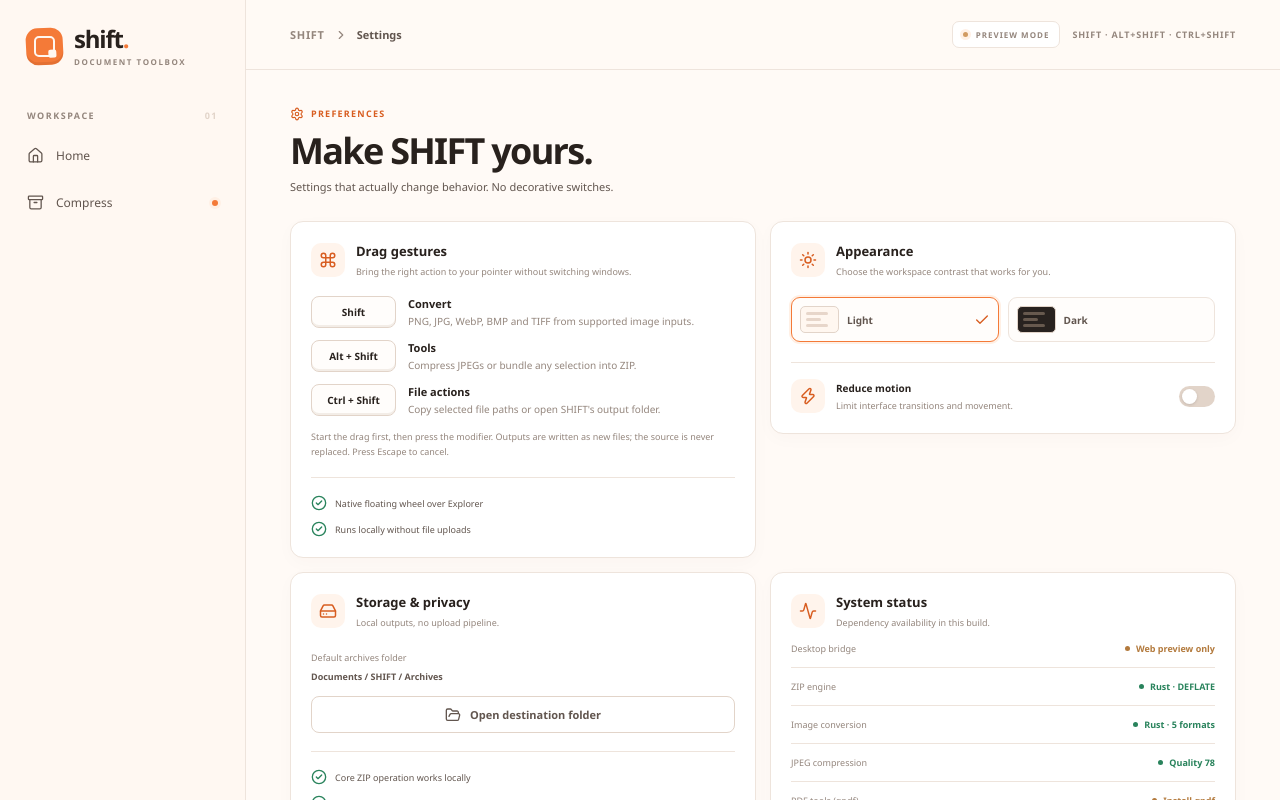
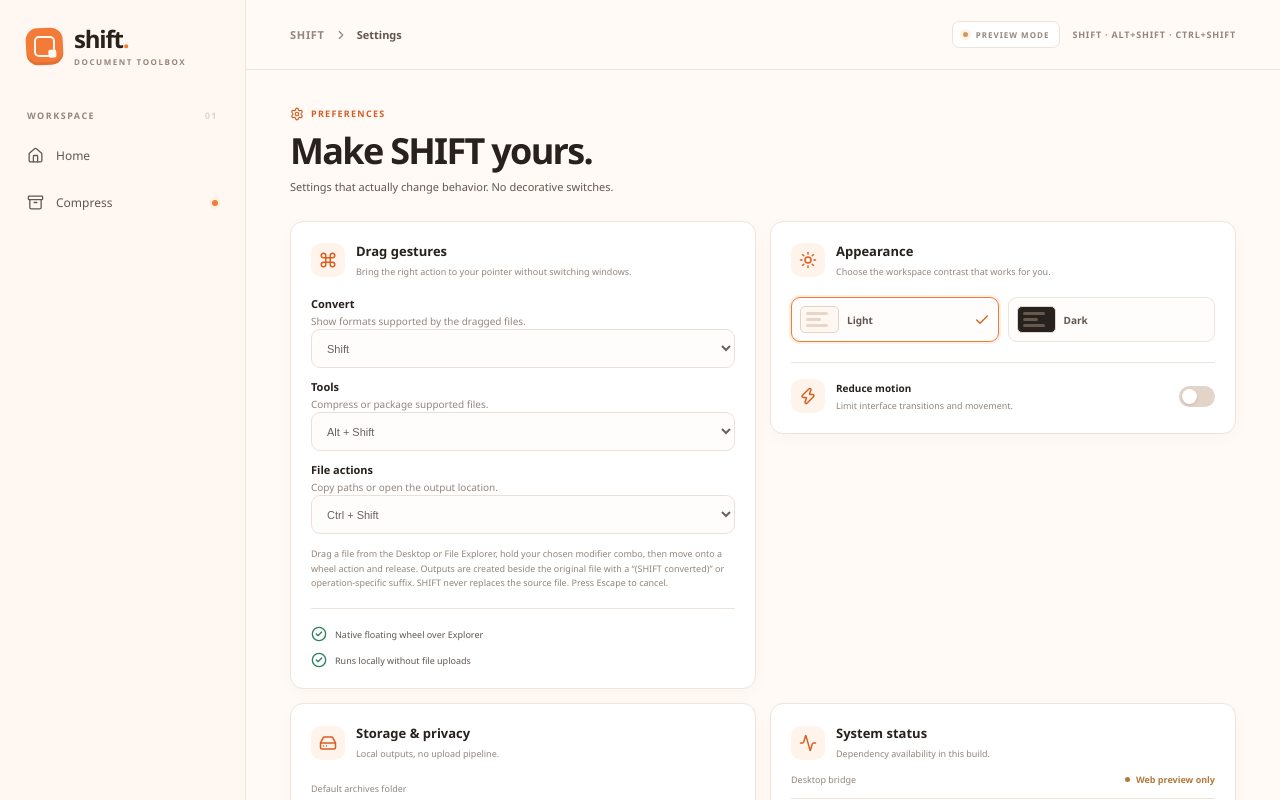
Before and after one commit to yesu166/SHIFT, a React (Vite) app: page / in a window 1280 px wide. Both pictures are taken after a click on the button "Settings". Shown: the top 800 px of the page. Built offline with nearby package versions, Linux system fonts and the light colour scheme.

Commit message:
feat: add customizable Windows drag shortcuts

```diff
--- a/src/App.tsx
+++ b/src/App.tsx
@@ -12,6 +12,18 @@
 
 type PageId = "home" | "compress" | "history" | "settings";
 type ThemeMode = "light" | "dark";
+type GestureMode = "convert" | "tools" | "actions";
+type GestureShortcutId = "shift" | "ctrl" | "alt" | "ctrlShift" | "altShift" | "ctrlAlt" | "ctrlAltShift";
+interface GestureShortcuts { convert: GestureShortcutId; tools: GestureShortcutId; actions: GestureShortcutId }
+const GESTURE_SHORTCUT_OPTIONS: { value: GestureShortcutId; label: string }[] = [
+  { value: "shift", label: "Shift" },
+  { value: "ctrl", label: "Ctrl" },
+  { value: "alt", label: "Alt" },
+  { value: "ctrlShift", label: "Ctrl + Shift" },
+  { value: "altShift", label: "Alt + Shift" },
+  { value: "ctrlAlt", label: "Ctrl + Alt" },
+  { value: "ctrlAltShift", label: "Ctrl + Alt + Shift" },
+];
 interface QueuedFile { id: string; name: string; path?: string; size?: number }
 interface ZipResult { outputPath: string; inputBytes: number; archiveBytes: number; bytesSaved: number; filesArchived: number }
 interface AppInfo { outputFolder: string; appVersion: string }
@@ -48,6 +60,13 @@
   const [jobs, setJobs] = useState<JobRecord[]>([]);
   const [appInfo, setAppInfo] = useState<AppInfo | null>(null);
   const [engineStatus, setEngineStatus] = useState<EngineAvailability>(NO_OPTIONAL_ENGINES);
+  const [gestureShortcuts, setGestureShortcuts] = useState<GestureShortcuts>({
+    convert: "shift",
+    tools: "altShift",
+    actions: "ctrlShift",
+  });
+  const [savingShortcuts, setSavingShortcuts] = useState(false);
+  const [shortcutStatus, setShortcutStatus] = useState<string | null>(null);
   const [toast, setToast] = useState<{ message: string; kind: "success" | "error" | "info" } | null>(null);
   const [theme, setTheme] = useState<ThemeMode>(() => localStorage.getItem("shift.theme") === "dark" ? "dark" : "light");
   const [reducedMotion, setReducedMotion] = useState(() => localStorage.getItem("shift.reducedMotion") === "true");
@@ -73,6 +92,9 @@
       void invoke<EngineAvailability>("get_engine_status")
         .then((status) => { if (active) setEngineStatus(status); })
         .catch((error: unknown) => { if (active) setToast({ message: "Unable to detect optional engines: " + String(error), kind: "error" }); });
+      void invoke<GestureShortcuts>("get_gesture_shortcuts")
+        .then((shortcuts) => { if (active) setGestureShortcuts(shortcuts); })
+        .catch((error: unknown) => { if (active) setShortcutStatus("Could not load shortcuts: " + String(error)); });
     }
     return () => { active = false; };
   }, [isDesktop]);
@@ -108,6 +130,24 @@
     setPage("compress");
     if (!isDesktop && incoming.length) setToast({ message: "Preview mode only. Open the Windows desktop build to process native file paths.", kind: "info" });
   }, [isDesktop]);
+
+  const saveGestureShortcut = useCallback(async (mode: GestureMode, value: GestureShortcutId) => {
+    const previous = gestureShortcuts;
+    const next = { ...gestureShortcuts, [mode]: value };
+    setGestureShortcuts(next);
+    setSavingShortcuts(true);
+    setShortcutStatus("Saving shortcuts…");
+    try {
+      const saved = await invoke<GestureShortcuts>("update_gesture_shortcuts", { shortcuts: next });
+      setGestureShortcuts(saved);
+      setShortcutStatus("Shortcuts saved.");
+    } catch (error) {
+      setGestureShortcuts(previous);
+      setShortcutStatus(String(error));
+    } finally {
+      setSavingShortcuts(false);
+    }
+  }, [gestureShortcuts]);
 
   const chooseFiles = useCallback(async () => {
     if (!isDesktop) { fileInputRef.current?.click(); return; }
@@ -263,11 +303,29 @@
         <div className="settings-layout">
           <section className="workspace-card settings-card"><div className="settings-section-heading"><span className="settings-icon"><Command size={18} /></span><div><h2>Drag gestures</h2><p>Bring the right action to your pointer without switching windows.</p></div></div>
             <div className="gesture-shortcut-list">
-              <div><kbd>Shift</kbd><span><strong>Convert</strong><small>PNG, JPG, WebP, BMP and TIFF from supported image inputs.</small></span></div>
-              <div><kbd>Alt + Shift</kbd><span><strong>Tools</strong><small>Compress JPEGs or bundle any selection into ZIP.</small></span></div>
-              <div><kbd>Ctrl + Shift</kbd><span><strong>File actions</strong><small>Copy selected file paths or open SHIFT's output folder.</small></span></div>
+              {([
+                { mode: "convert", title: "Convert", detail: "Show formats supported by the dragged files." },
+                { mode: "tools", title: "Tools", detail: "Compress or package supported files." },
+                { mode: "actions", title: "File actions", detail: "Copy paths or open the output location." },
+              ] as { mode: GestureMode; title: string; detail: string }[]).map(({ mode, title, detail }) => (
+                <label className="gesture-shortcut-setting" key={mode}>
+                  <span className="gesture-shortcut-copy"><strong>{title}</strong><small>{detail}</small></span>
+                  <select
+                    className="shortcut-select"
+                    aria-label={title + " drag shortcut"}
+                    value={gestureShortcuts[mode]}
+                    disabled={!isDesktop || savingShortcuts}
+                    onChange={(event) => void saveGestureShortcut(mode, event.target.value as GestureShortcutId)}
+                  >
+                    {GESTURE_SHORTCUT_OPTIONS.map((option) => (
+                      <option key={option.value} value={option.value}>{option.label}</option>
+                    ))}
+                  </select>
+                </label>
+              ))}
             </div>
-            <p className="settings-footnote">Start the drag first, then press the modifier. Outputs are written as new files; the source is never replaced. Press Escape to cancel.</p>
+            {shortcutStatus && <p className="settings-footnote" role="status">{shortcutStatus}</p>}
+            <p className="settings-footnote">Drag a file from the Desktop or File Explorer, hold your chosen modifier combo, then move onto a wheel action and release. Outputs are created beside the original file with a “(SHIFT converted)” or operation-specific suffix. SHIFT never replaces the source file. Press Escape to cancel.</p>
             <div className="privacy-list"><div><CheckCircle2 size={16} /><span>Native floating wheel over Explorer</span></div><div><CheckCircle2 size={16} /><span>Runs locally without file uploads</span></div></div>
           </section>
           <section className="workspace-card settings-card"><div className="settings-section-heading"><span className="settings-icon"><Sun size={18} /></span><div><h2>Appearance</h2><p>Choose the workspace contrast that works for you.</p></div></div>
```
